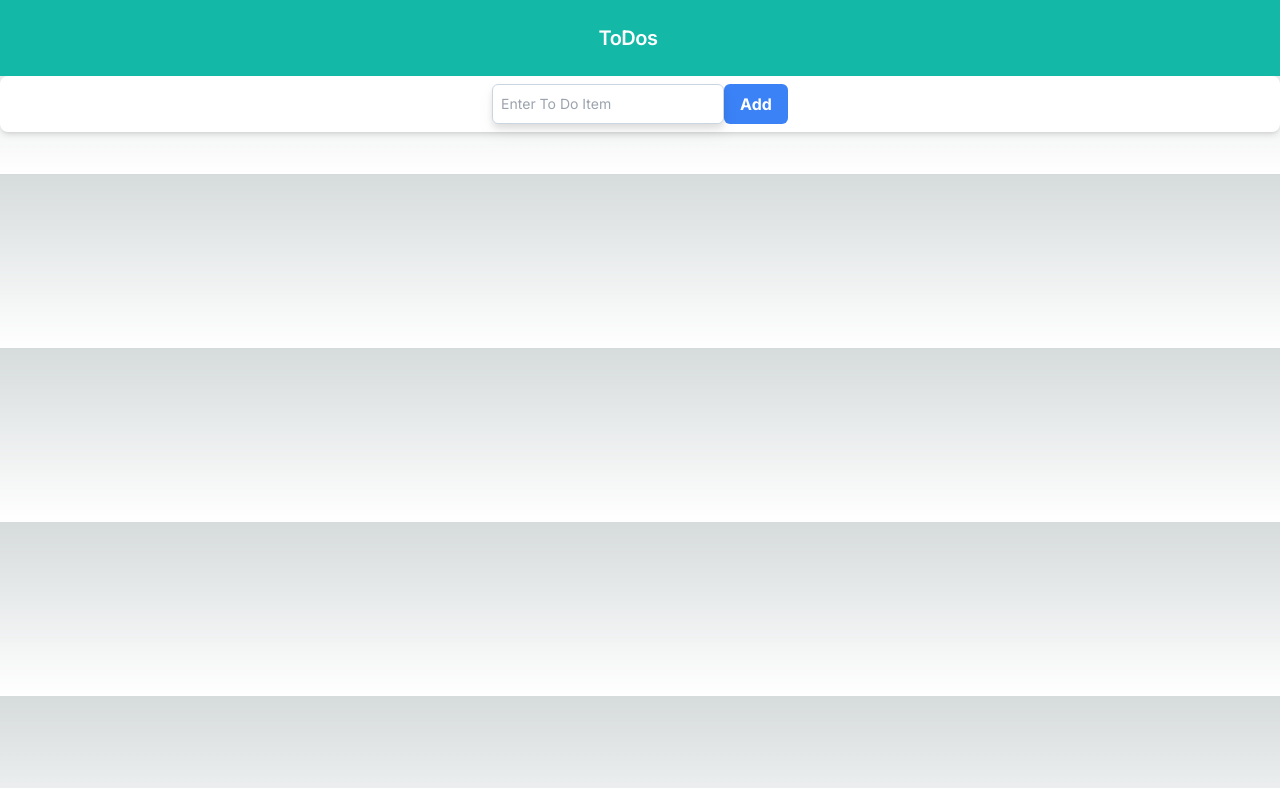
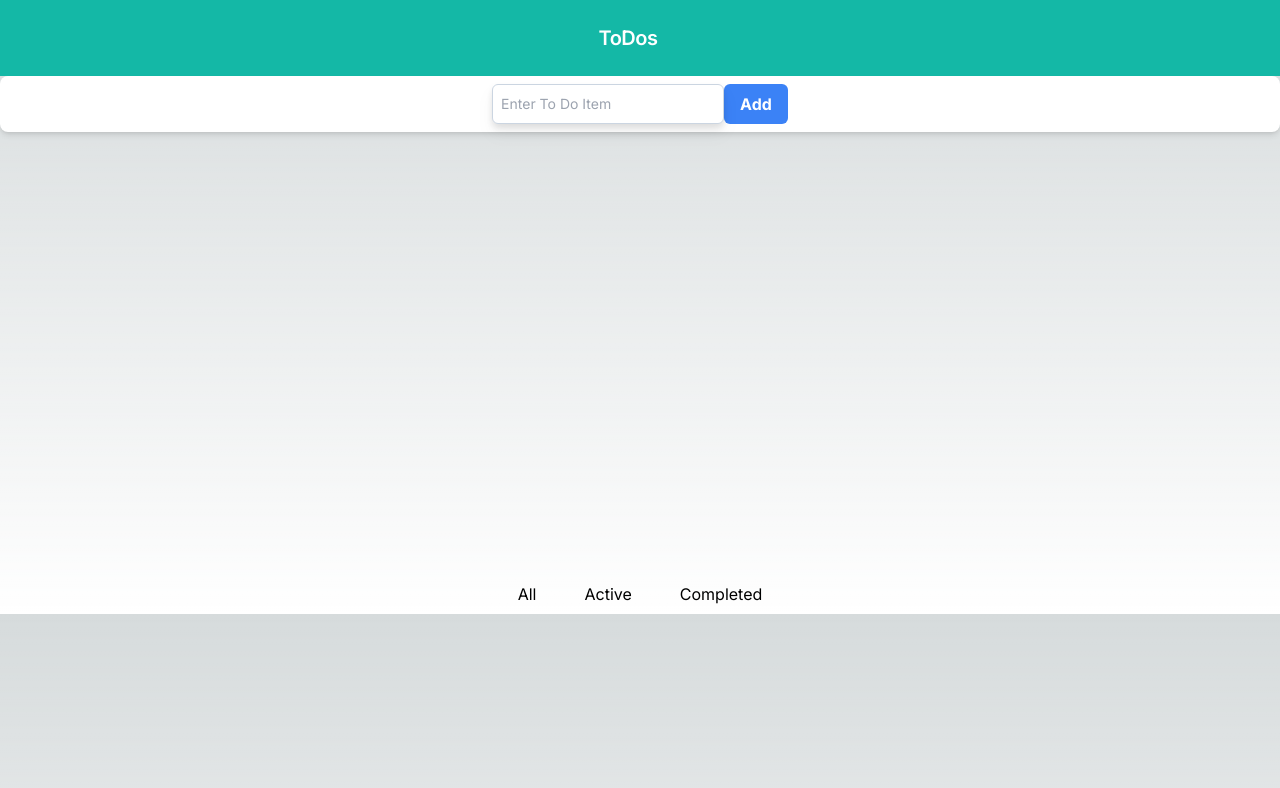
Before and after one commit to SheoranRavi/ListsApp, a Next.js app in the folder webapp/: page / in a window 1280 px wide. Shown: the top 788 px of the page. Built offline with nearby package versions, Linux system fonts and the light colour scheme.

Commit message:
add filters

```diff
--- /dev/null
+++ b/webapp/src/app/common/getToDoItemsByFilter.js
@@ -0,0 +1,20 @@
+import toDoStates from "./toDoStates";
+export default function getToDoItemsByFilter(filter){
+    let items = JSON.parse(localStorage.getItem('toDosList'));
+    if(!items || !Array.isArray(items)){
+        return [];
+    }
+    console.log('filtering items based on filter: ' + filter);
+    if (filter === toDoStates.all){
+        return items;
+    }
+    items = items.filter(item => {
+        if(item.state === undefined)
+            item.state = toDoStates.active;
+        console.log('item state: ', item.state);
+        console.log('ravi');
+        return item.state === filter;
+    })
+    console.dir(items);
+    return items;
+}
--- /dev/null
+++ b/webapp/src/app/common/toDoStates.js
@@ -0,0 +1,7 @@
+const toDoStates = {
+    all: 'All',
+    active:'Active',
+    completed:'Completed'
+};
+
+export default toDoStates;
--- a/webapp/src/app/common/updateToDo.js
+++ b/webapp/src/app/common/updateToDo.js
@@ -6,5 +6,6 @@ export default function updateToDo(item){
         return;
     currentToDos[itemIdx].checkedState = item.checkedState;
     currentToDos[itemIdx].text = item.text;
+    currentToDos[itemIdx].state = item.state;
     localStorage.setItem('toDosList', JSON.stringify(currentToDos));
 }
--- a/webapp/src/app/components/Filters.jsx
+++ b/webapp/src/app/components/Filters.jsx
@@ -0,0 +1,50 @@
+import React, { useState } from "react";
+import toDoStates from "../common/toDoStates";
+export default function Filters(props) {
+    const [filterState, setFilter] = useState(toDoStates.all);
+	const filters = [
+		{
+			id: 1,
+			name: toDoStates.all,
+		},
+		{
+			id: 2,
+			name: toDoStates.active,
+		},
+		{
+			id: 3,
+			name: toDoStates.completed,
+		},
+	];
+
+	const selectFilterCallback = props.selectFilterCallback;
+    console.log('re-rendering Filters component');
+
+    const filterSelectedAction = (e) => {
+        let filterName = e.target.id;
+        console.log('Filter selected: ', filterName);
+        setFilter(filterName);
+        selectFilterCallback(filterName);
+    }
+
+	return (
+		<>
+			<ul className="flex items-center space-x-4 justify-center">
+				{filters.map((item) => {
+					return (
+                        <div
+                            key={item.id}
+                            id={item.name}
+                            className="px-4 py-2 active:bg-gray-600 active:text-blue-200  rounded-lg cursor-pointer inline-block hover:bg-gray-200 hover:text-gray-600">
+							<li
+								id={item.name}
+                                name="filters"
+                                onClick={filterSelectedAction}
+							>{item.name}</li>
+                        </div>
+					);
+				})}
+			</ul>
+		</>
+	);
+}
--- a/webapp/src/app/components/List.jsx
+++ b/webapp/src/app/components/List.jsx
@@ -6,7 +6,7 @@ export default function List(props){
     const updateItems = props.updateItems;
     console.log("re-rendering List");
     return (
-        <div className="container">
+        <div className="block h-[400px] overflow-scroll">
             <ul className='flex flex-col-reverse items-center w-full'>
                 {toDos.map((item) => {
                     return <ToDoItem key={item.id} item={item} updateToDo={updateToDo} updateItems={updateItems}/>
--- a/webapp/src/app/components/NewToDo.jsx
+++ b/webapp/src/app/components/NewToDo.jsx
@@ -1,4 +1,5 @@
 import { useState } from "react";
+import toDoStates from "../common/toDoStates";
 
 export default function NewToDo(props) {
 	// do form validation
@@ -17,6 +18,7 @@ export default function NewToDo(props) {
 		newItem.text = formData.get("toDoItem");
 		newItem.id = crypto.randomUUID();
 		newItem.checkedState = false;
+        newItem.state = toDoStates.active;
 		addToDo(newItem);
 		handleItemsUpdate();
 	};
@@ -53,7 +55,7 @@ export default function NewToDo(props) {
 			{
 				<div className="h-0.5 text-xs">
 					{showError && (
-						<div class="flex justify-center text-red-700">
+						<div className="flex justify-center text-red-700">
 							ToDo needs to be at least 3 letters long.
 						</div>
 					)}
--- a/webapp/src/app/components/ToDoFrame.jsx
+++ b/webapp/src/app/components/ToDoFrame.jsx
@@ -1,9 +1,11 @@
 import List from './List';
 import NewToDo from './NewToDo';
 import addToDo from '../common/addToDo';
+import Filters from './Filters';
 import { useState } from 'react';
 import { useEffect } from 'react';
 import getToDoItems from '../common/getToDoItems';
+import getToDoItemsByFilter from '../common/getToDoItemsByFilter';
 
 export default function ToDoFrame(){
     const [toDoItems, setToDoItems] = useState([]);
@@ -11,6 +13,11 @@ export default function ToDoFrame(){
 
     const handleToDoItemsUpdate = () => {
         setToDoItems(getToDoItems);
+    }
+
+    const filterCallback = (filter) => {
+        let items = getToDoItemsByFilter(filter);
+        setToDoItems(items);
     }
 
     useEffect(() => {
@@ -21,6 +28,7 @@ export default function ToDoFrame(){
         <>
             <NewToDo addToDo={addToDo} handleItemsUpdate={handleToDoItemsUpdate}/>
             <List list={toDoItems} updateItems={handleToDoItemsUpdate}></List>
+            <Filters selectFilterCallback={filterCallback}></Filters>
         </>
     )
 }
--- a/webapp/src/app/components/ToDoItem.jsx
+++ b/webapp/src/app/components/ToDoItem.jsx
@@ -1,4 +1,5 @@
 import { useState } from "react";
+import toDoStates from "../common/toDoStates";
 import deleteToDoById from "../common/deleteToDoById";
 
 export default function ToDoItem(props) {
@@ -12,6 +13,17 @@ export default function ToDoItem(props) {
 		console.log("onChange for checkbox fired");
 		const newCheckedState = !checkedState;
 		item.checkedState = newCheckedState;
+
+        // set item state
+        if(item.checkedState === true){
+            console.log('setting item state completed')
+            item.state = toDoStates.completed;
+        }
+        else if(item.checkedState === false){
+            console.log('setting item state active')
+            item.state = toDoStates.active;
+        }
+
 		updateToDo(item);
 		setCheckedState(newCheckedState);
 	};
```
